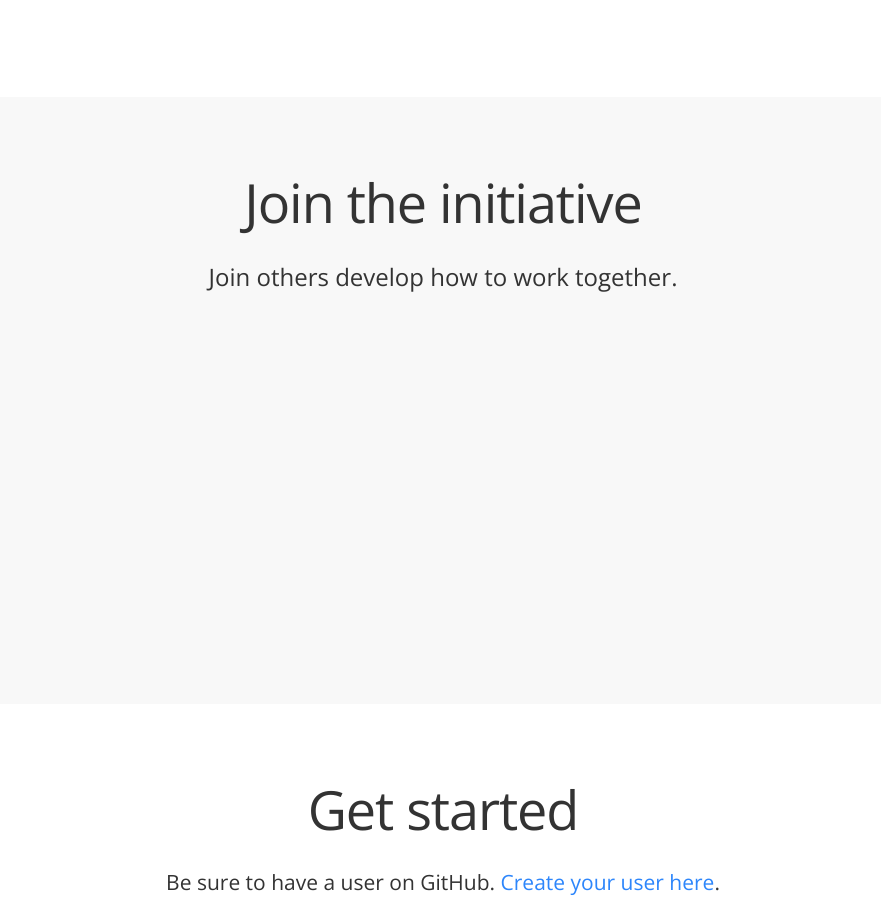
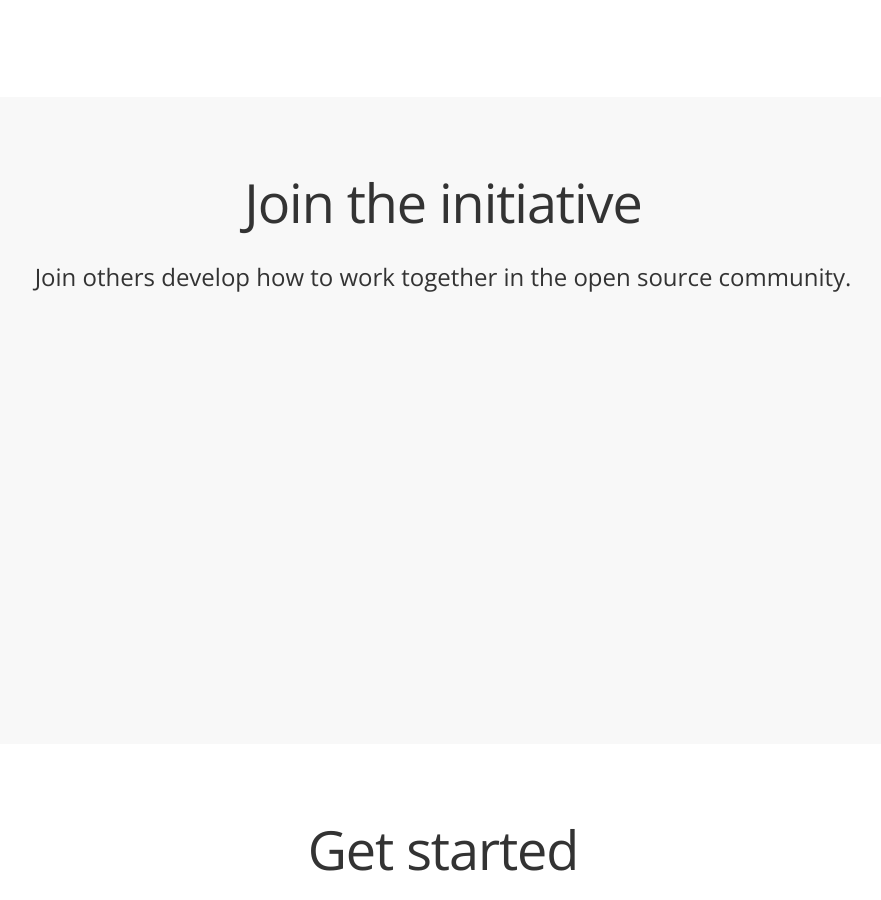
Before and after one commit to standards/standards.github.io, a Jekyll site: the page built from index.html, in a window 1280 px wide and 900 px high, scrolled down 1057 px. Shown: the whole window, without its empty margins (197-1078 px from the left). Built offline with Jekyll 4.4.1, drawn with Linux system fonts in a browser that asks for light colours.

Commit message:
Styles and strings

```diff
--- a/index.html
+++ b/index.html
@@ -43,10 +43,10 @@ permalink: /
   </div>
 </div>
 
-<div class="mini-section join" style="overflow: hidden;">
+<div class="mini-section join" style="overflow: hidden;padding-bottom:5em;">
   <div class="container">
     <h1 id="join-the-initiative">Join the initiative</h1>
-    <h3 class="lead-graf">Join others develop how to work together.</h3>
+    <h3 class="lead-graf">Join others develop how to work together in the open source community.</h3>
   </div>
 
   <div class="full-screen org-members">
```
